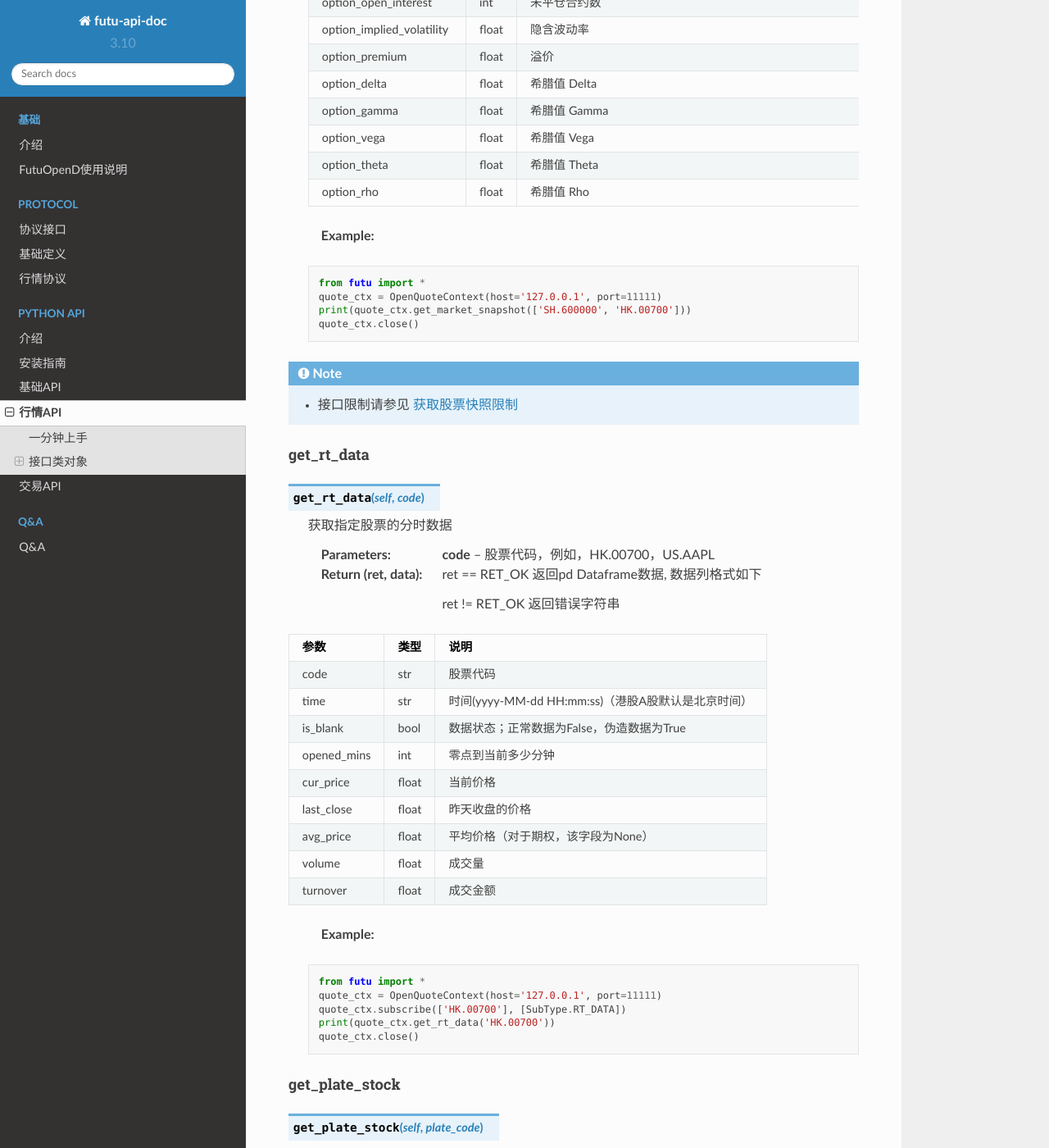
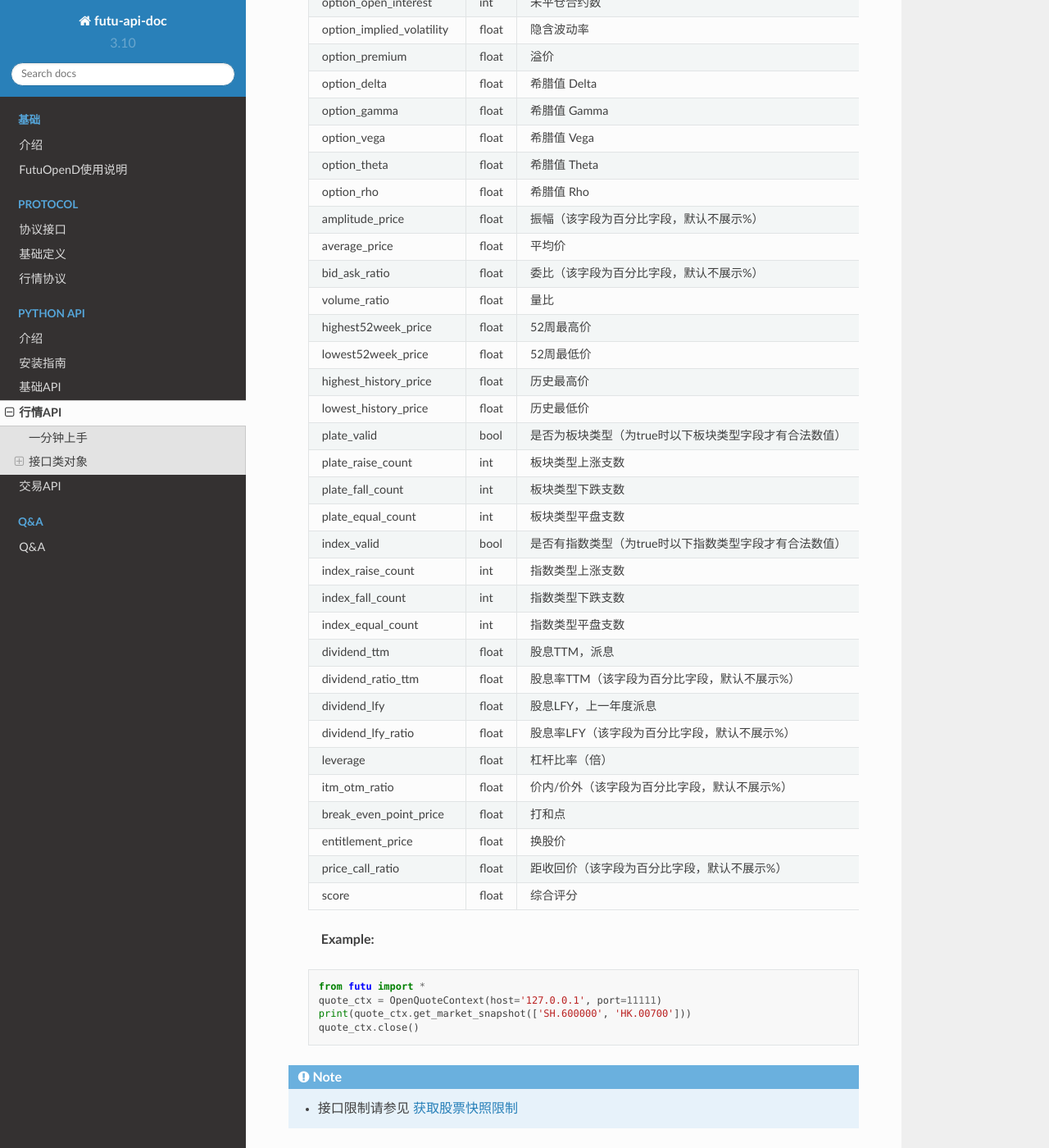
Before and after one commit to FutunnOpen/futu-api-doc, a Sphinx documentation site: the page built from doc_maker/source/api/Quote_API.rst, in a window 1280 px wide and 1400 px high, scrolled down 11095 px. Shown: the whole window at 82% size. Built offline with Sphinx 7.4.7 and the Read the Docs theme 2.0.0, drawn with Linux system fonts in a browser that asks for light colours; pages that are not in the unit, such as notebooks, are missing from menus.

Commit message:
get_market_snapshot

```diff
--- a/doc_maker/source/api/Quote_API.rst
+++ b/doc_maker/source/api/Quote_API.rst
@@ -543,6 +543,32 @@ get_market_snapshot
  option_vega                     float          希腊值 Vega
  option_theta                    float          希腊值 Theta
  option_rho                      float          希腊值 Rho
+ amplitude_price                 float          振幅（该字段为百分比字段，默认不展示%）
+ average_price                   float          平均价
+ bid_ask_ratio                   float          委比（该字段为百分比字段，默认不展示%）
+ volume_ratio                    float          量比
+ highest52week_price             float          52周最高价
+ lowest52week_price              float          52周最低价
+ highest_history_price           float          历史最高价
+ lowest_history_price            float          历史最低价
+ plate_valid                     bool           是否为板块类型（为true时以下板块类型字段才有合法数值）
+ plate_raise_count               int            板块类型上涨支数
+ plate_fall_count                int            板块类型下跌支数
+ plate_equal_count               int            板块类型平盘支数
+ index_valid                     bool           是否有指数类型（为true时以下指数类型字段才有合法数值）
+ index_raise_count               int            指数类型上涨支数
+ index_fall_count                int            指数类型下跌支数
+ index_equal_count               int            指数类型平盘支数
+ dividend_ttm                    float          股息TTM，派息
+ dividend_ratio_ttm              float          股息率TTM（该字段为百分比字段，默认不展示%）
+ dividend_lfy                    float          股息LFY，上一年度派息
+ dividend_lfy_ratio              float          股息率LFY（该字段为百分比字段，默认不展示%）
+ leverage                        float          杠杆比率（倍）
+ itm_otm_ratio                   float          价内/价外（该字段为百分比字段，默认不展示%）
+ break_even_point_price          float          打和点
+ entitlement_price               float          换股价
+ price_call_ratio                float          距收回价（该字段为百分比字段，默认不展示%）
+ score                           float          综合评分
  ============================   =============   ======================================================================
 
  :Example:
```
